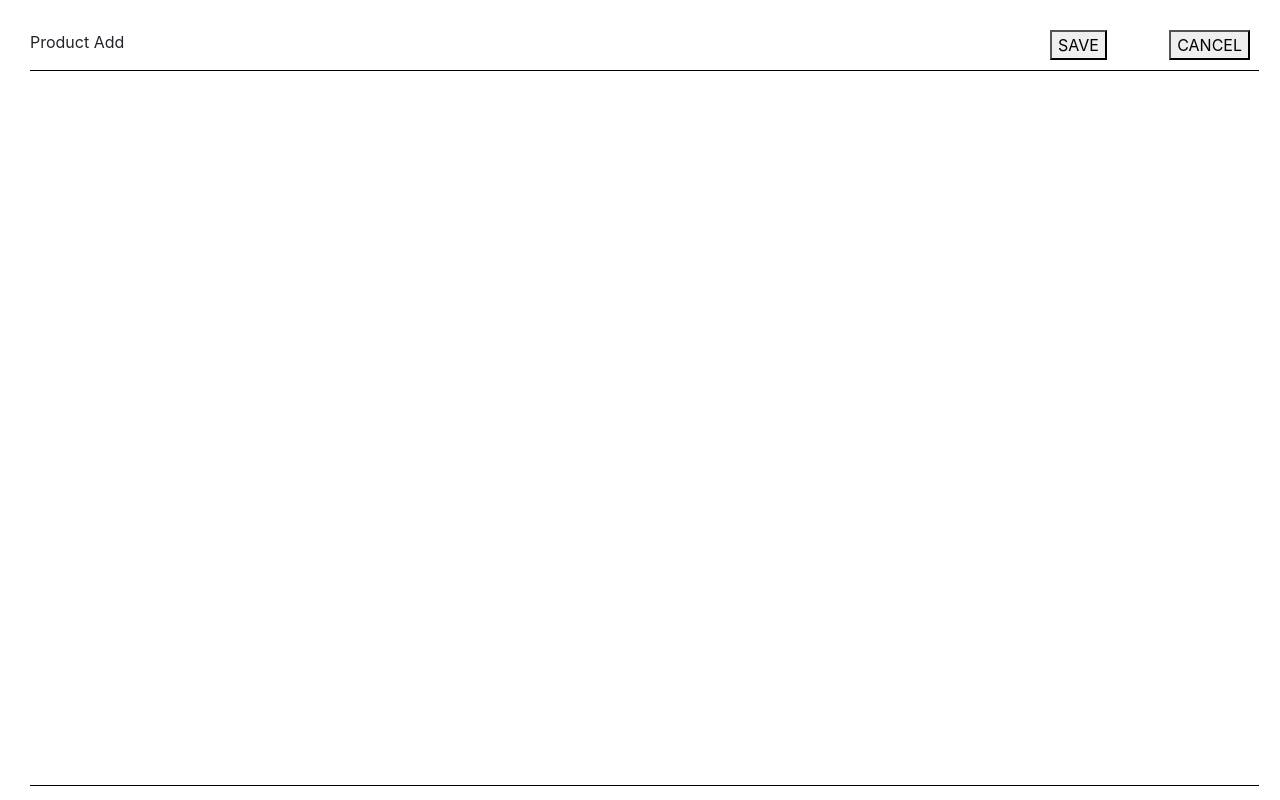
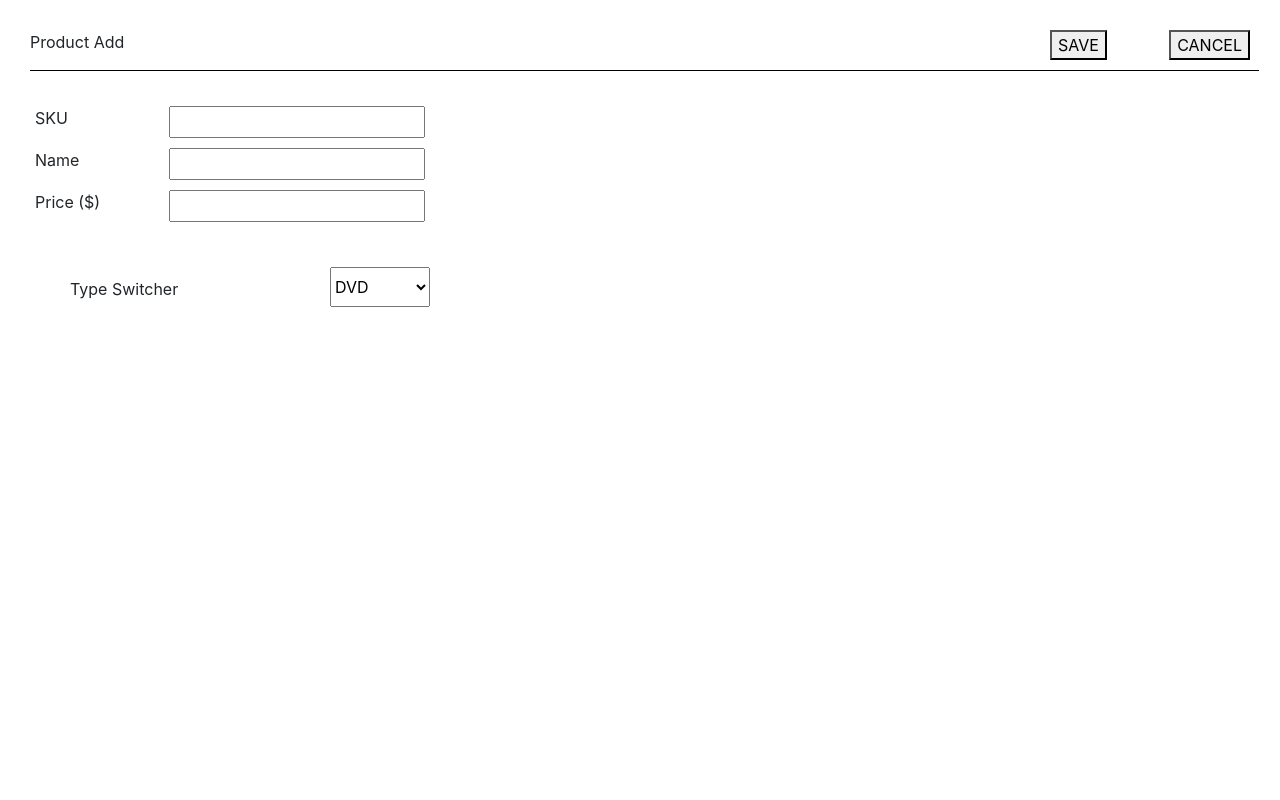
Before and after one commit to BastilliuS/scandiweb-test, a React (Create React App) app: page / in a window 1280 px wide. Both pictures are taken after a click on the button "ADD". Shown: the top 800 px of the page. Built offline with nearby package versions, Linux system fonts and the light colour scheme.

Commit message:
Added logic for typeswitcher and the three available options

```diff
--- /dev/null
+++ b/src/FormPage.css
@@ -0,0 +1,60 @@
+.page-container{
+    height: 100vh;
+    margin: 30px;
+    display: flex;
+    flex-direction: column;
+    flex-grow: auto;
+  }
+
+
+  .header-container{
+    display: flex;
+    justify-content: space-between;
+    padding-bottom: 10px;
+  }
+  .buttons{
+    display: flex;
+    justify-content: space-between;
+    width: 200px;
+    color: black;
+  }
+  #product_form{
+    height: fit-content;
+  border-top: 1px solid black;
+  border-bottom: 1px solid black;
+  display: flex;
+  flex-direction: column;
+  width: 96vw;
+  flex-grow: 1;
+
+
+  }
+  .footer-container{
+    display: flex;
+    justify-content: center;
+    align-items: center;
+    padding-top: 20px;
+  }
+  .link{
+    color: black;
+
+  }
+  .link:hover{
+    text-decoration: none;
+    color: black;
+  }
+  .link:link{
+    text-decoration: none;
+  }
+  .form-fields{
+    width: 400px;
+    padding-top: 30px;
+  }
+  .SKU-container,
+  .name-container,
+  .price-container{
+    width: 400px;
+    display: flex;
+    justify-content: space-between;
+    padding: 5px;
+  }
--- a/src/FormPage.js
+++ b/src/FormPage.js
@@ -1,6 +1,7 @@
 import React from "react";
 import { Link } from "react-router-dom";
-
+import "./FormPage.css";
+import TypeSwitcher from "./TypeSwitcher/TypeSwitcher";
 function FormPage() {
   return (
     <div className="page-container">
@@ -19,7 +20,30 @@ function FormPage() {
           </button>
         </div>
       </div>
-      <div className="products-container"></div>
+
+        <div id="product_form">
+          <div className="form-fields">
+            <div className="SKU-container">
+              <label>SKU</label>
+              <input type="text"></input>
+            </div>
+            <div className="name-container">
+              <label>Name</label>
+              <input type="text"></input>
+            </div>
+            <div className="price-container">
+              <label>Price ($)</label>
+              <input type="text"></input>
+            </div>
+          </div>
+
+
+            <TypeSwitcher/>
+
+
+
+        </div>
+
       <div className="footer-container">Scandiweb Test Assignment</div>
     </div>
   );
--- /dev/null
+++ b/src/TypeSwitcher/BookSelection.js
@@ -0,0 +1,12 @@
+import React from "react";
+
+const BookSelection = () => {
+  return (
+    <div>
+      <label>Weight(KG)</label>
+      <input type="text" id="weight"></input>
+    </div>
+  );
+};
+
+export default BookSelection;
--- /dev/null
+++ b/src/TypeSwitcher/DVDSelection.js
@@ -0,0 +1,12 @@
+import React from "react";
+
+const DVDSelection = () => {
+  return (
+    <div>
+      <label>Size(MB)</label>
+      <input type="text" id="size"></input>
+    </div>
+  );
+};
+
+export default DVDSelection;
--- /dev/null
+++ b/src/TypeSwitcher/FurnitureSelection.js
@@ -0,0 +1,22 @@
+import React from "react";
+
+const FurnitureSelection = () => {
+  return (
+    <div>
+      <div>
+        <label>Height (CM)</label>
+        <input type="text" id="height"></input>
+      </div>
+      <div>
+        <label>Width (CM)</label>
+        <input type="text" id="width"></input>
+      </div>
+      <div>
+        <label>Length (CM)</label>
+        <input type="text" id="length"></input>
+      </div>
+    </div>
+  );
+};
+
+export default FurnitureSelection;
--- /dev/null
+++ b/src/TypeSwitcher/TypeSwitcher.css
@@ -0,0 +1,23 @@
+.type-switcher-container{
+    padding: 20px;
+    width: 400px;
+   display: flex;
+   flex-direction: column;
+    height: 100vh;
+  }
+  .type-switcher{
+    width: 100px;
+    height: 40px;
+
+  }
+  .type-dropdown{
+    width: 400px;
+    display: flex;
+    justify-content: space-between;
+    padding: 20px;
+  }
+  #label1{
+   margin-top: 10px;
+    width: 200px;
+    height: 40px;
+  }
--- /dev/null
+++ b/src/TypeSwitcher/TypeSwitcher.js
@@ -0,0 +1,32 @@
+import React, { useState } from 'react';
+import BookSelection from './BookSelection';
+import DVDSelection from './DVDSelection';
+import FurnitureSelection from './FurnitureSelection';
+import "./TypeSwitcher.css"
+function TypeSwitcher() {
+  const [selectedOption, setSelectedOption] = useState('TypeSwitcher');
+
+  const handleSelectChange = (event) => {
+    setSelectedOption(event.target.value);
+  }
+
+  return (
+    <div className='type-switcher-container'>
+        <div className='type-dropdown'>
+        <label id='label1'>Type Switcher</label>
+      <select className='type-switcher' value={selectedOption} onChange={handleSelectChange}>
+        <option value="DVD" id='DVD'>DVD</option>
+        <option value="Furniture" id='Furniture'>Furniture</option>
+        <option value="Book" id='Book'>Book</option>
+      </select>
+      </div>
+      <div className='type-holder'>
+      {selectedOption === 'DVD' && <DVDSelection />}
+      {selectedOption === 'Furniture' && <FurnitureSelection/>}
+      {selectedOption === 'Book' && <BookSelection />}
+      </div>
+    </div>
+  );
+}
+
+export default TypeSwitcher
```
